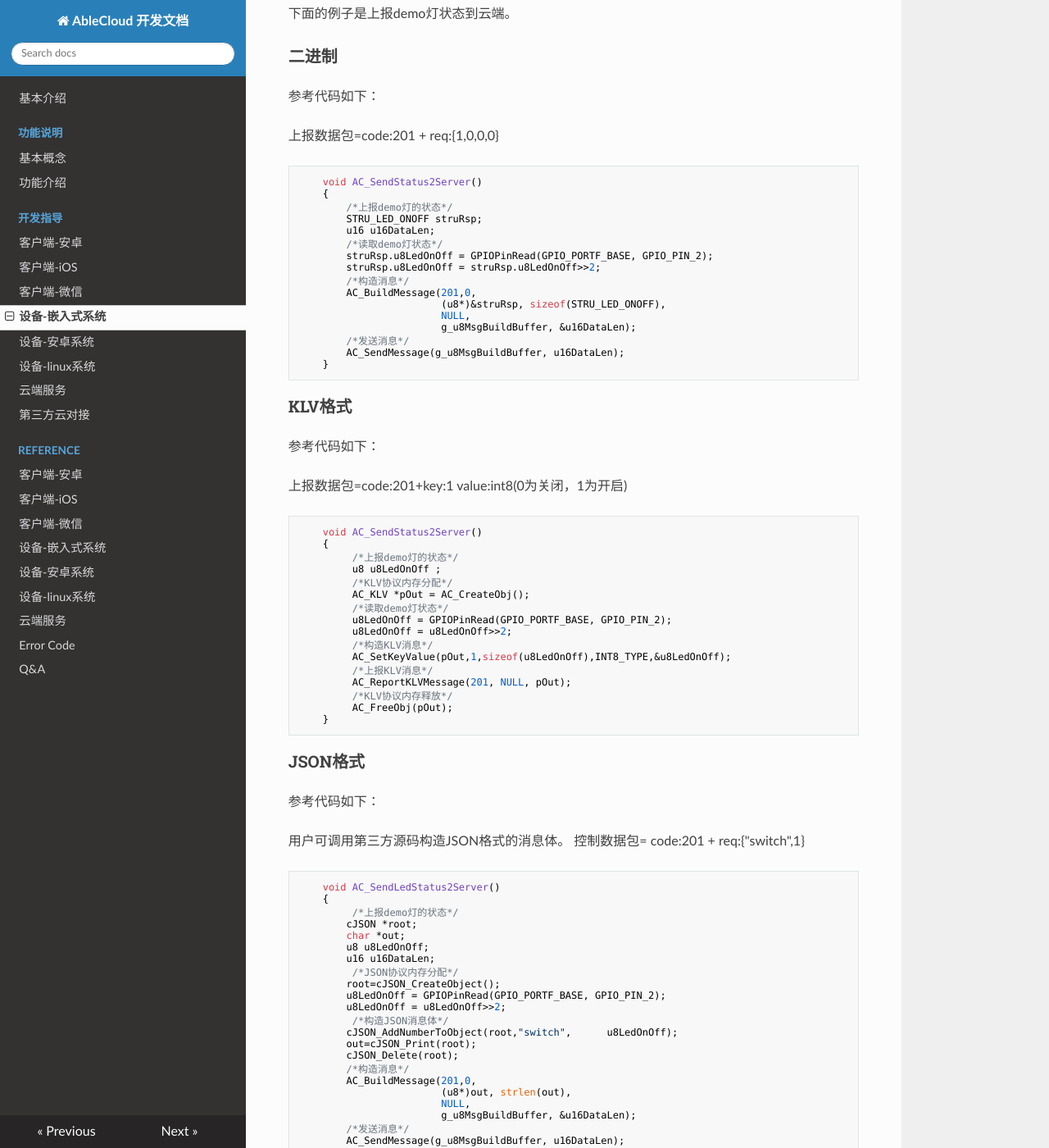
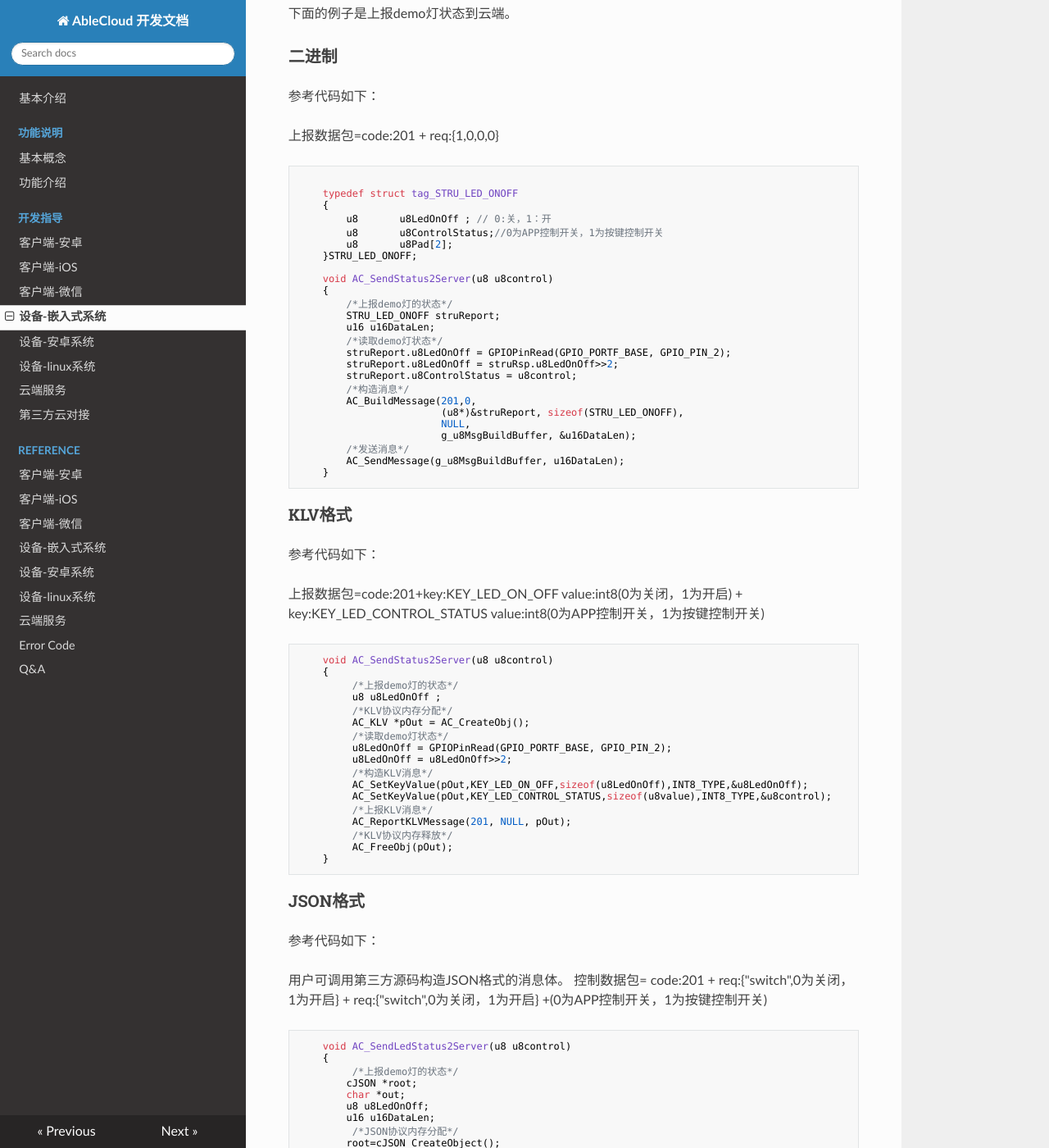
Before and after one commit to JessonW/rd_docs, an MkDocs documentation site: the page built from docs/develop_guide/device.md, in a window 1280 px wide and 1400 px high, scrolled down 12704 px. Shown: the whole window at 82% size. Built offline with MkDocs 1.6.1, drawn with Linux system fonts in a browser that asks for light colours; nearby versions of some CDN libraries; old or Windows-style settings are respelled for this version of MkDocs; some of the changed text lies outside the part shown.

Commit message:
update device demo

````diff
--- a/docs/develop_guide/device.md
+++ b/docs/develop_guide/device.md
@@ -547,17 +547,26 @@ OTA升级文件传输结束消息无消息体。该消息执行成功需要回
 
 上报数据包=code:201 + req:{1,0,0,0}
 ```c
-    void AC_SendStatus2Server()
+
+    typedef struct tag_STRU_LED_ONOFF
+    {
+        u8	     u8LedOnOff ; // 0:关，1：开
+        u8	     u8ControlStatus;//0为APP控制开关，1为按键控制开关
+        u8	     u8Pad[2];
+    }STRU_LED_ONOFF;
+
+    void AC_SendStatus2Server(u8 u8control)
     {
         /*上报demo灯的状态*/
-        STRU_LED_ONOFF struRsp;
+        STRU_LED_ONOFF struReport;
         u16 u16DataLen;
         /*读取demo灯状态*/
-        struRsp.u8LedOnOff = GPIOPinRead(GPIO_PORTF_BASE, GPIO_PIN_2);
-        struRsp.u8LedOnOff = struRsp.u8LedOnOff>>2;
+        struReport.u8LedOnOff = GPIOPinRead(GPIO_PORTF_BASE, GPIO_PIN_2);
+        struReport.u8LedOnOff = struRsp.u8LedOnOff>>2;
+        struReport.u8ControlStatus = u8control;
         /*构造消息*/
         AC_BuildMessage(201,0,
-                        (u8*)&struRsp, sizeof(STRU_LED_ONOFF),
+                        (u8*)&struReport, sizeof(STRU_LED_ONOFF),
                         NULL,
                         g_u8MsgBuildBuffer, &u16DataLen);
         /*发送消息*/
@@ -567,10 +576,10 @@ OTA升级文件传输结束消息无消息体。该消息执行成功需要回
 ###KLV格式
 参考代码如下：
 
-上报数据包=code:201+key:1 value:int8(0为关闭，1为开启)
+上报数据包=code:201+key:KEY_LED_ON_OFF value:int8(0为关闭，1为开启) + key:KEY_LED_CONTROL_STATUS value:int8(0为APP控制开关，1为按键控制开关)
 
 ```c
-    void AC_SendStatus2Server()
+    void AC_SendStatus2Server(u8 u8control)
     {
          /*上报demo灯的状态*/
          u8 u8LedOnOff ;
@@ -580,7 +589,8 @@ OTA升级文件传输结束消息无消息体。该消息执行成功需要回
          u8LedOnOff = GPIOPinRead(GPIO_PORTF_BASE, GPIO_PIN_2);
          u8LedOnOff = u8LedOnOff>>2;
          /*构造KLV消息*/
-         AC_SetKeyValue(pOut,1,sizeof(u8LedOnOff),INT8_TYPE,&u8LedOnOff);
+         AC_SetKeyValue(pOut,KEY_LED_ON_OFF,sizeof(u8LedOnOff),INT8_TYPE,&u8LedOnOff);
+         AC_SetKeyValue(pOut,KEY_LED_CONTROL_STATUS,sizeof(u8value),INT8_TYPE,&u8control);
          /*上报KLV消息*/
          AC_ReportKLVMessage(201, NULL, pOut);
          /*KLV协议内存释放*/
@@ -591,9 +601,10 @@ OTA升级文件传输结束消息无消息体。该消息执行成功需要回
 参考代码如下：
 
 用户可调用第三方源码构造JSON格式的消息体。
-控制数据包= code:201 + req:{"switch",1}
+控制数据包= code:201 + req:{"switch",0为关闭，1为开启} + req:{"switch",0为关闭，1为开启} +(0为APP控制开关，1为按键控制开关)
+
 ```c
-    void AC_SendLedStatus2Server()
+    void AC_SendLedStatus2Server(u8 u8control)
     {
          /*上报demo灯的状态*/
         cJSON *root;
@@ -605,7 +616,8 @@ OTA升级文件传输结束消息无消息体。该消息执行成功需要回
         u8LedOnOff = GPIOPinRead(GPIO_PORTF_BASE, GPIO_PIN_2);
         u8LedOnOff = u8LedOnOff>>2;
          /*构造JSON消息体*/
-        cJSON_AddNumberToObject(root,"switch",		u8LedOnOff);
+        cJSON_AddNumberToObject(root,"switch",u8LedOnOff);
+        cJSON_AddNumberToObject(root,"controlstatus",u8control);
         out=cJSON_Print(root);
         cJSON_Delete(root);
         /*构造消息*/
@@ -632,11 +644,19 @@ OTA升级文件传输结束消息无消息体。该消息执行成功需要回
 ###二进制
 参考代码如下：
 
-控制数据包=code:68 + req:{1,0,0,0}
+```c
 
-响应数据包=code:102 + resp:{1,0,0,0}
+    控制数据包=code:68
+    typedef struct tag_STRU_LED_ONOFF
+    {
+        u8	     u8LedOnOff ; // 0:关，1：开
+        u8	     u8ControlStatus;//控制消息忽略
+        u8	     u8Pad[2];
+    }STRU_LED_ONOFF;
 
-```c
+    响应数据包=code:102
+    byte0:（1：命令执行成功，0：命令执行错误）
+
     void AC_DealLed(AC_MessageHead *pstruMsg, AC_OptList *pstruOptList, u8 *pu8Playload)
     {
         u16 u16DataLen;
````
Also changed, not shown: other parts of docs/develop_guide/device.md (+2 -2 lines).
